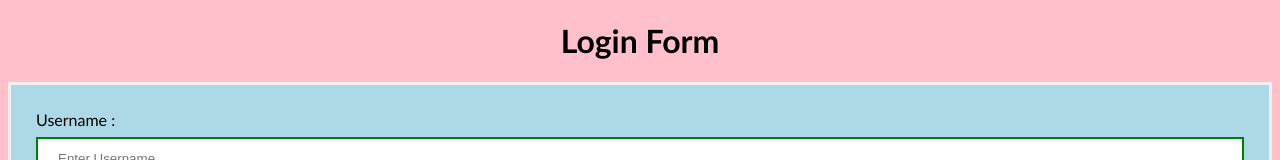
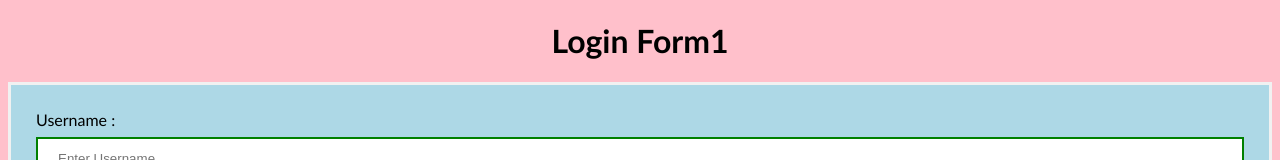
Before and after one commit to saketh2003/devtestlocalrepo, a plain HTML site: page index.html in a window 1280 px wide. Shown: the top 160 px of the page. Drawn offline with Linux system fonts and the light colour scheme.

Commit message:
updated index file

```diff
--- a/index.html
+++ b/index.html
@@ -45,7 +45,7 @@ button {
 </style>
 </head>
 <body>
-    <center> <h1> Login Form </h1> </center>
+    <center> <h1> Login Form1 </h1> </center>
     <form>
         <div class="container">
             <label>Username : </label>
```
